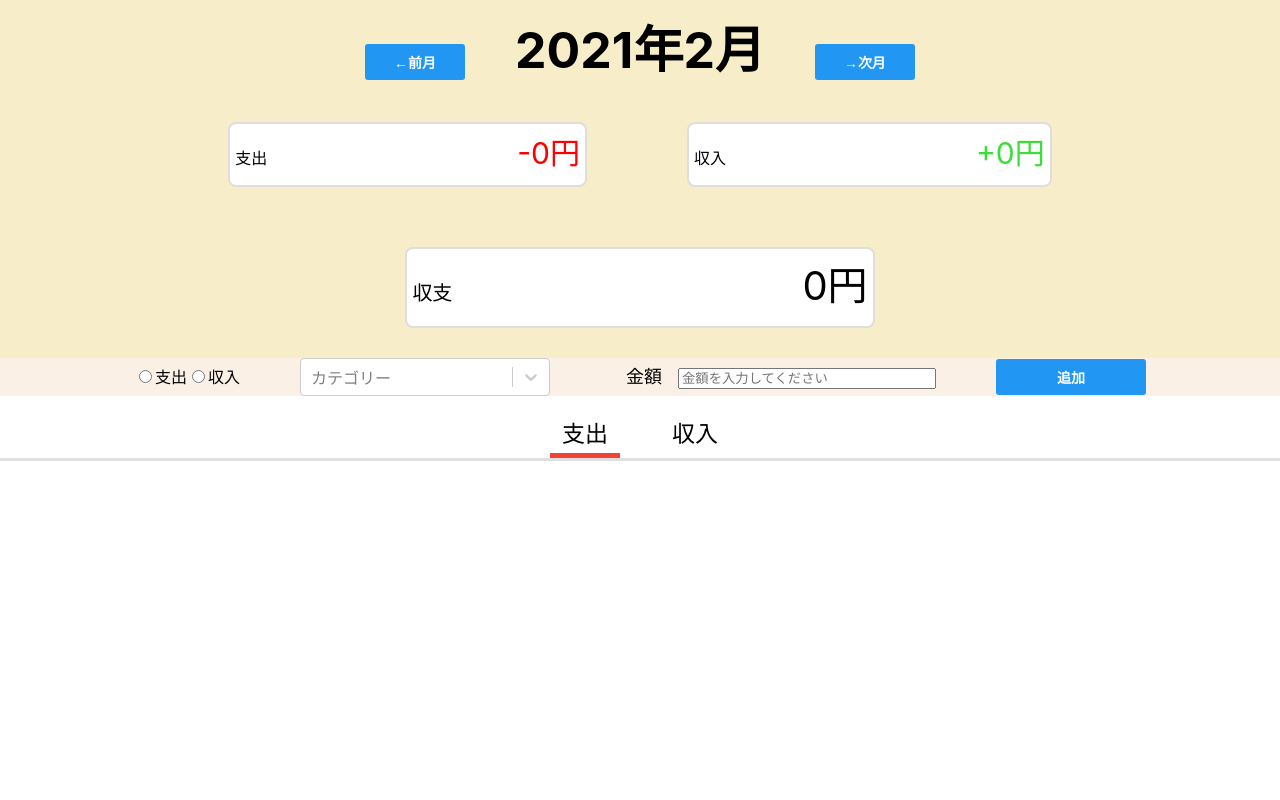
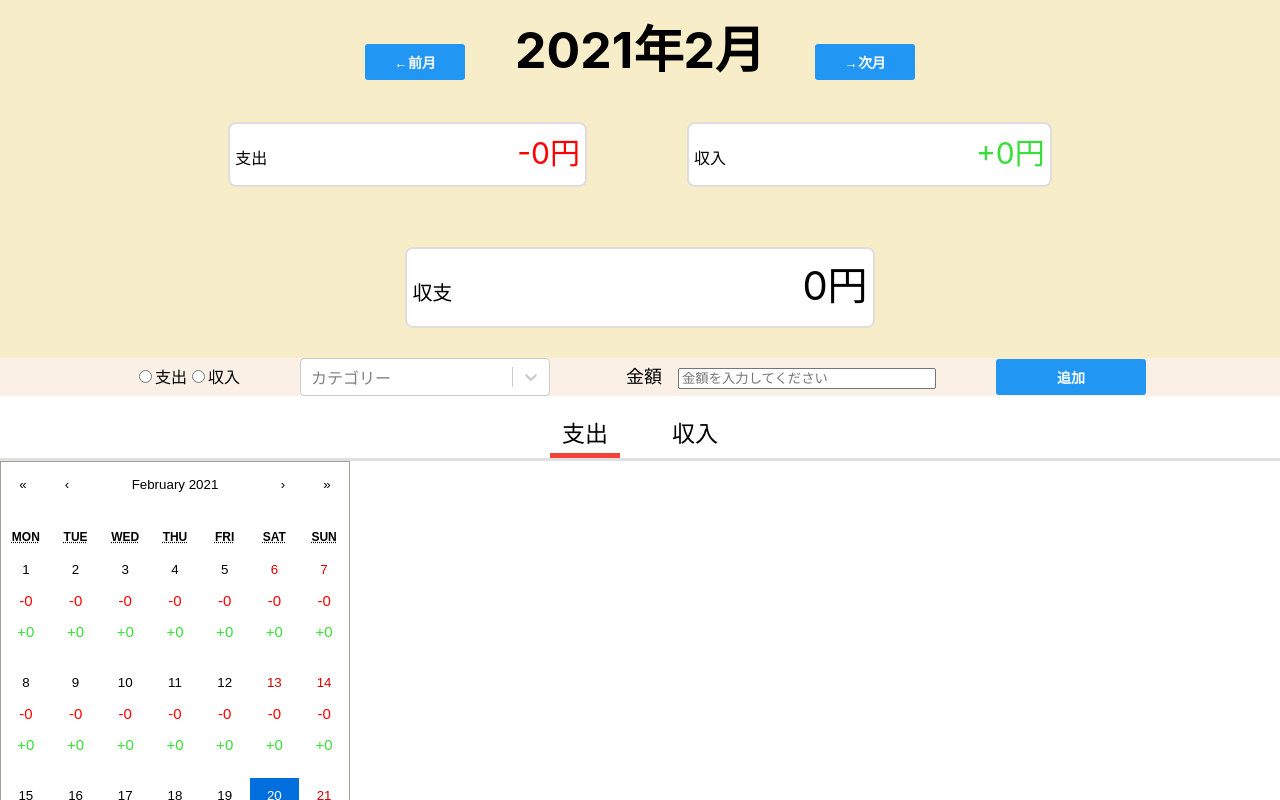
Before and after one commit to kod-source/management-app, a React (Create React App) app: page / in a window 1280 px wide. Shown: the top 800 px of the page. Built offline with nearby package versions, Linux system fonts and the light colour scheme; no server answers; the database is empty.

Commit message:
カレンダーの表示

```diff
--- a/package.json
+++ b/package.json
@@ -8,6 +8,7 @@
     "@testing-library/user-event": "^12.1.10",
     "firebase": "^8.2.9",
     "react": "^17.0.1",
+    "react-calendar": "^3.3.1",
     "react-dom": "^17.0.1",
     "react-scripts": "4.0.2",
     "react-select": "^4.1.0",
--- a/src/App.js
+++ b/src/App.js
@@ -5,6 +5,7 @@ import { useState } from 'react';
 import SpendingLists from './components/SpendingLists';
 import IncomeLists from './components/IncomeLists';
 import styled from 'styled-components';
+import Calendars from './components/Calendars';
 
 const ListsUl = styled.ul`
   display: flex;
@@ -62,6 +63,7 @@ function App() {
         <ListsLi foucused={tab === "spending"} onClick={() => setTab('spending')}>支出</ListsLi>
         <ListsLi foucused={tab === "income"} onClick={() => setTab('income')}>収入</ListsLi>
       </ListsUl>
+      <Calendars date={date} expenses={expenses} incomes={incomes} />
       {
         tab === 'spending' ? <SpendingLists expenses={expenses} /> : <IncomeLists incomes={incomes} />
       }
--- /dev/null
+++ b/src/components/Calendars.js
@@ -0,0 +1,64 @@
+import "../styled.css";
+import Calendar from 'react-calendar';
+import 'react-calendar/dist/Calendar.css';
+import styled from "styled-components";
+
+const RedP = styled.p`
+    color: red;
+    font-size: 15px;
+`
+
+const GreenP = styled.p`
+    color: rgb(58, 222, 58);
+    font-size: 15px;
+`
+
+const Calendars = ({date, expenses, incomes}) => {
+    const getTileContent = (calendar) => {
+        const year = calendar.date.getFullYear();
+        const month = calendar.date.getMonth()+1;
+        const day = calendar.date.getDate();
+        const formatDate = String(year) + String(month) + String(day)
+        let expenseSum = 0;
+        let incomeSum = 0;
+        expenses.forEach(element => {
+            const getDates = element.date
+            const getDate = new Date(getDates.seconds * 1000);
+            const year = getDate.getFullYear();
+            const month = (`${getDate.getMonth() + 1}`).slice(-2);
+            const day = (`${getDate.getDate()}`).slice(-2);
+            const getTime = (year + month + day)
+            if(formatDate === getTime) {
+                expenseSum += element.money
+            }
+          });
+        incomes.forEach(element => {
+            const getDates = element.date
+            const getDate = new Date(getDates.seconds * 1000);
+            const year = getDate.getFullYear();
+            const month = (`${getDate.getMonth() + 1}`).slice(-2);
+            const day = (`${getDate.getDate()}`).slice(-2);
+            const getTime = (year + month + day)
+            if(formatDate === getTime) {
+                incomeSum += element.money
+            }
+          });
+        return (
+            <div>
+                <RedP>-{expenseSum.toLocaleString()}</RedP>
+                <GreenP>+{incomeSum.toLocaleString()}</GreenP>
+            </div>
+        )
+    }
+
+    return (
+        <div>
+            <Calendar
+                value={date}
+                tileContent={getTileContent}
+            />
+        </div>
+    )
+}
+
+export default Calendars;
```
Also changed, not shown: src/styled.css (indentation only), 1 other file (tests, documents, lock files or other folders).
